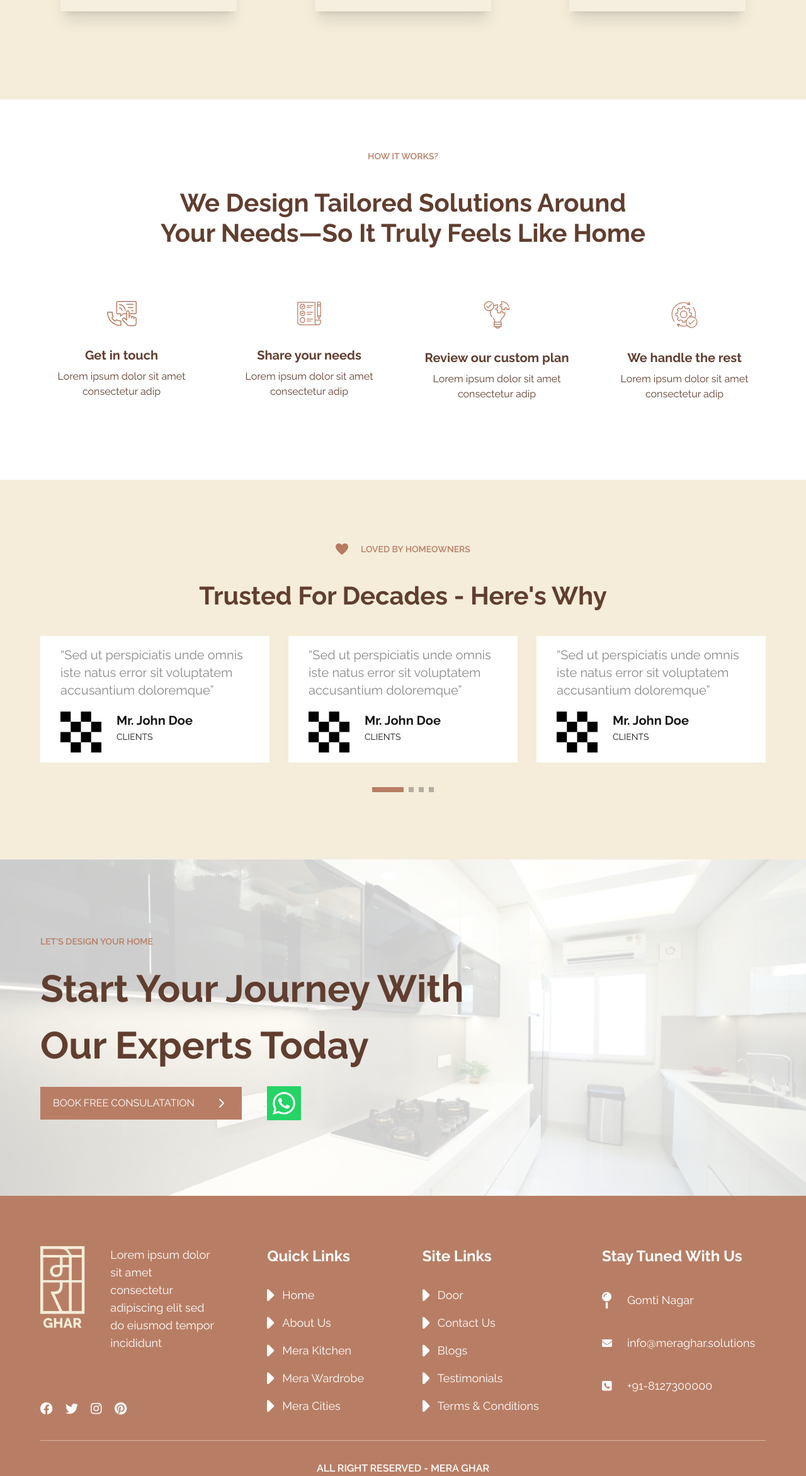
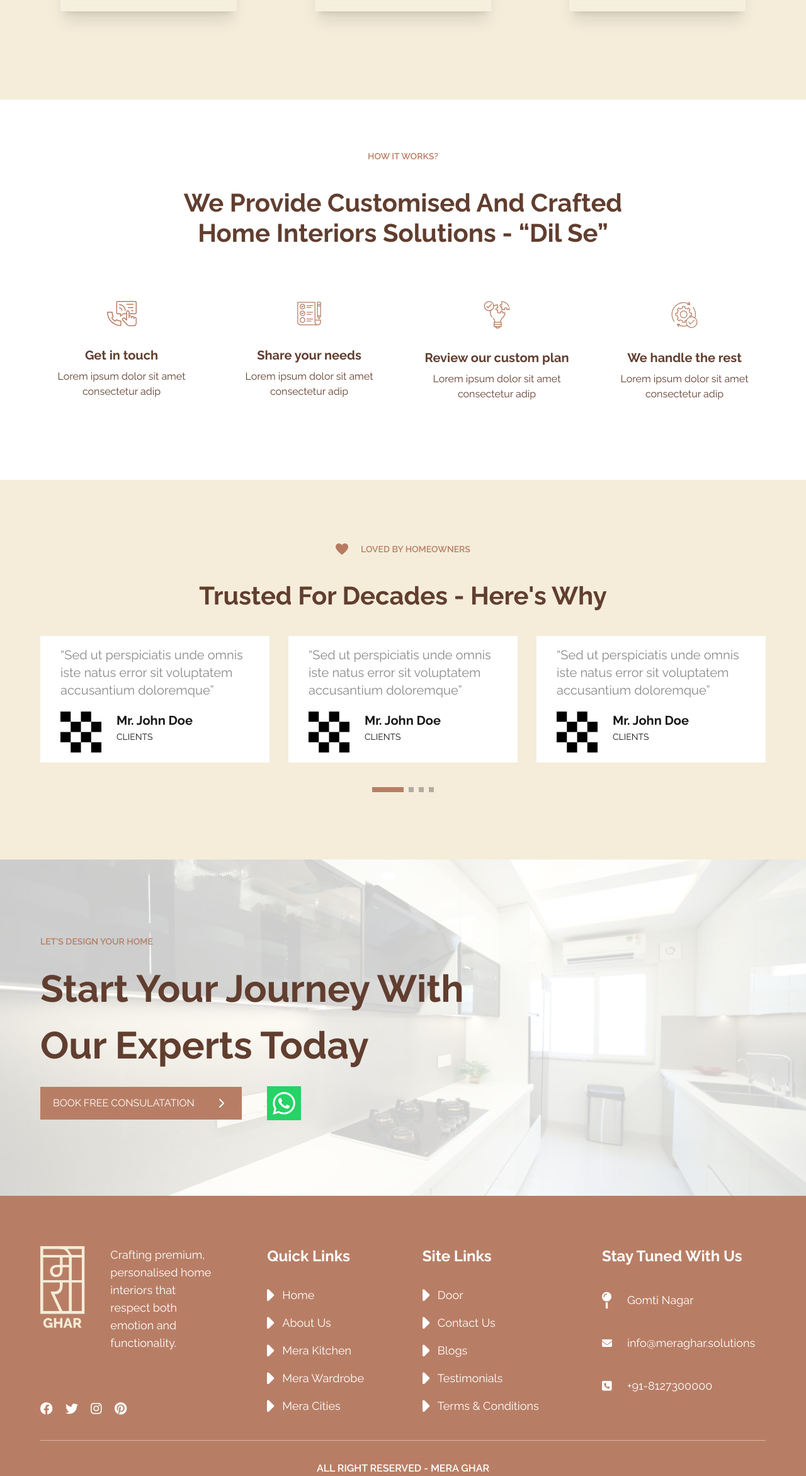
Before and after one commit to Snehil-Shrivastava/mera-ghar-test, a Next.js app: page / in a window 1280 px wide. Shown: the part 1318-3662 px from the top of the page at 63% size. Built offline with nearby package versions, Linux system fonts and the light colour scheme.

Commit message:
responsiveness

```diff
--- a/app/components/footer.tsx
+++ b/app/components/footer.tsx
@@ -26,8 +26,8 @@ const Footer = () => {
               </div>
               <div className="text-lg max-xl:text-sm w-45">
                 <p>
-                  Lorem ipsum dolor sit amet consectetur adipiscing elit sed do
-                  eiusmod tempor incididunt
+                  Crafting premium, personalised home interiors that respect
+                  both emotion and functionality.
                 </p>
               </div>
             </div>
--- a/app/sections/HomeDesignProcess.tsx
+++ b/app/sections/HomeDesignProcess.tsx
@@ -11,8 +11,7 @@ const HomeDesignProcess = () => {
           How it works?
         </h3>
         <h1 className="text-brand-brown font-bold text-[40px]/[48px] max-lg:text-[32px]/[40px] w-200 max-lg:w-160 text-center capitalize">
-          We design tailored solutions around your needs—so it truly feels like
-          home
+          We Provide Customised and Crafted Home Interiors Solutions - “Dil Se”
         </h1>
         <div className="flex max-lg:grid max-lg:grid-cols-2 max-lg:gap-y-20 justify-between gap-10 max-xl:gap-8 max-xl:pt-10 w-full">
           {process.map((process, index) => (
```
